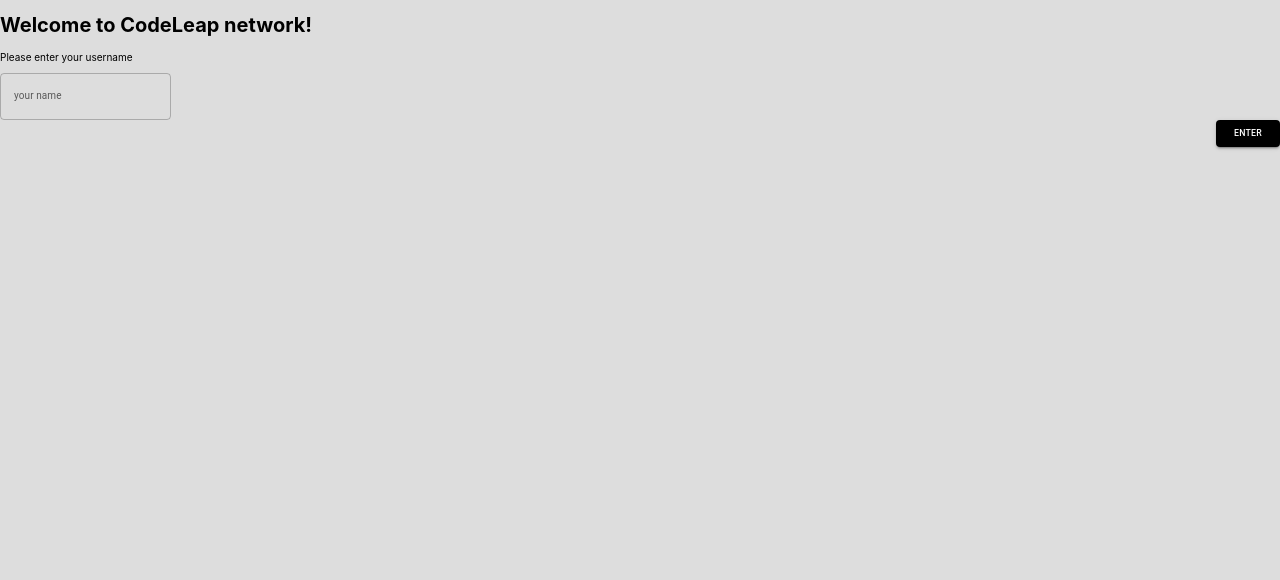
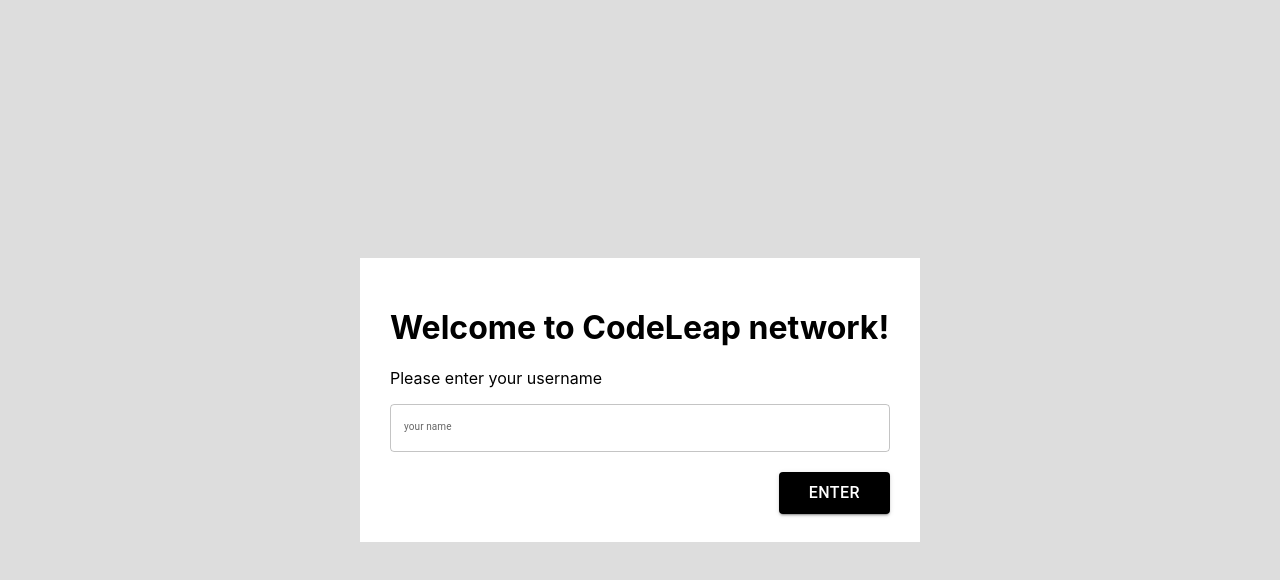
Before and after one commit to ViniciusEvans/codeleap-test, a React (Create React App) app: page /signup in a window 1280 px wide. Shown: the top 580 px of the page. Built offline with nearby package versions, Linux system fonts and the light colour scheme.

Commit message:
styling and fix signup page

```diff
--- a/src/pages/signup/style.scss
+++ b/src/pages/signup/style.scss
@@ -0,0 +1,25 @@
+.signup {
+  min-height: 100vh;
+  display: flex;
+  justify-content: center;
+  align-items: center;
+  font-size: 1.6rem;
+  .container-form-signup {
+    padding: 2.8rem 3rem;
+    background-color: #ffff;
+    width: 50rem;
+    .container-signup-header {
+    }
+    .form-signup-input {
+      .input-signup {
+        width: 100%;
+        margin-bottom: 2rem;
+        font-size: 1.6rem;
+      }
+      .submit-form-button {
+        font-size: 1.6rem;
+        padding: 0.7rem 3rem;
+      }
+    }
+  }
+}
```
